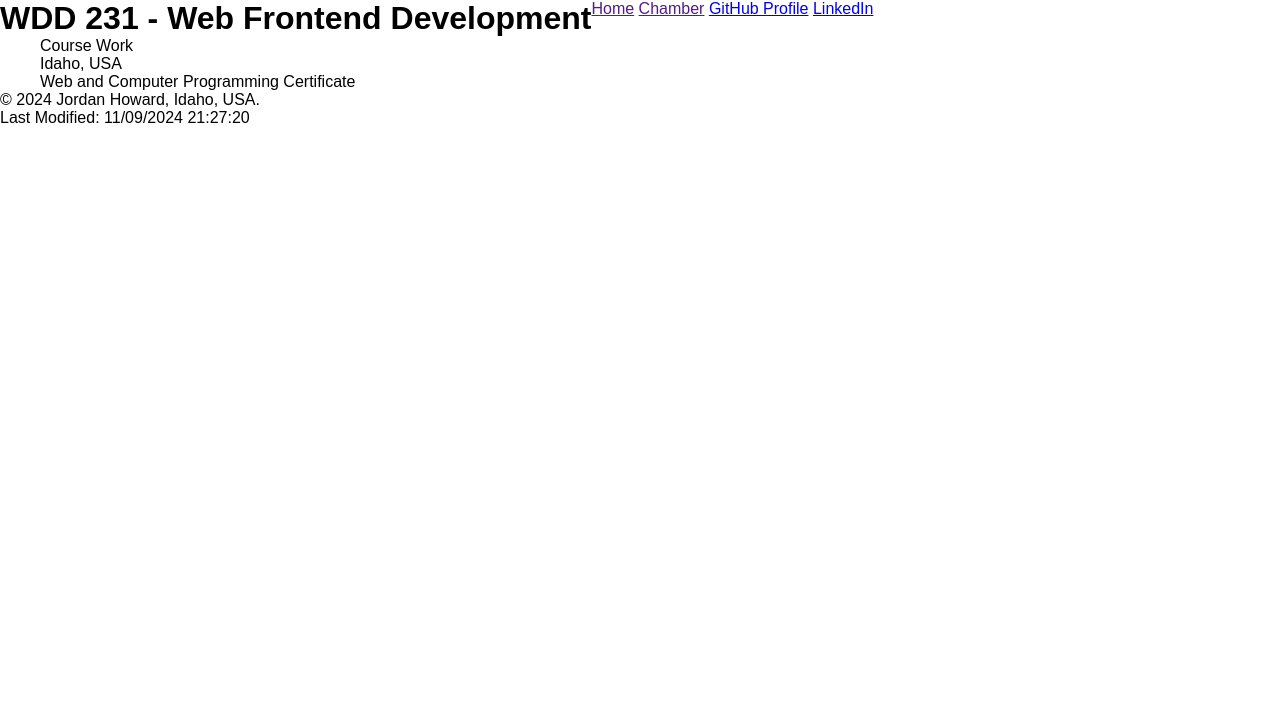
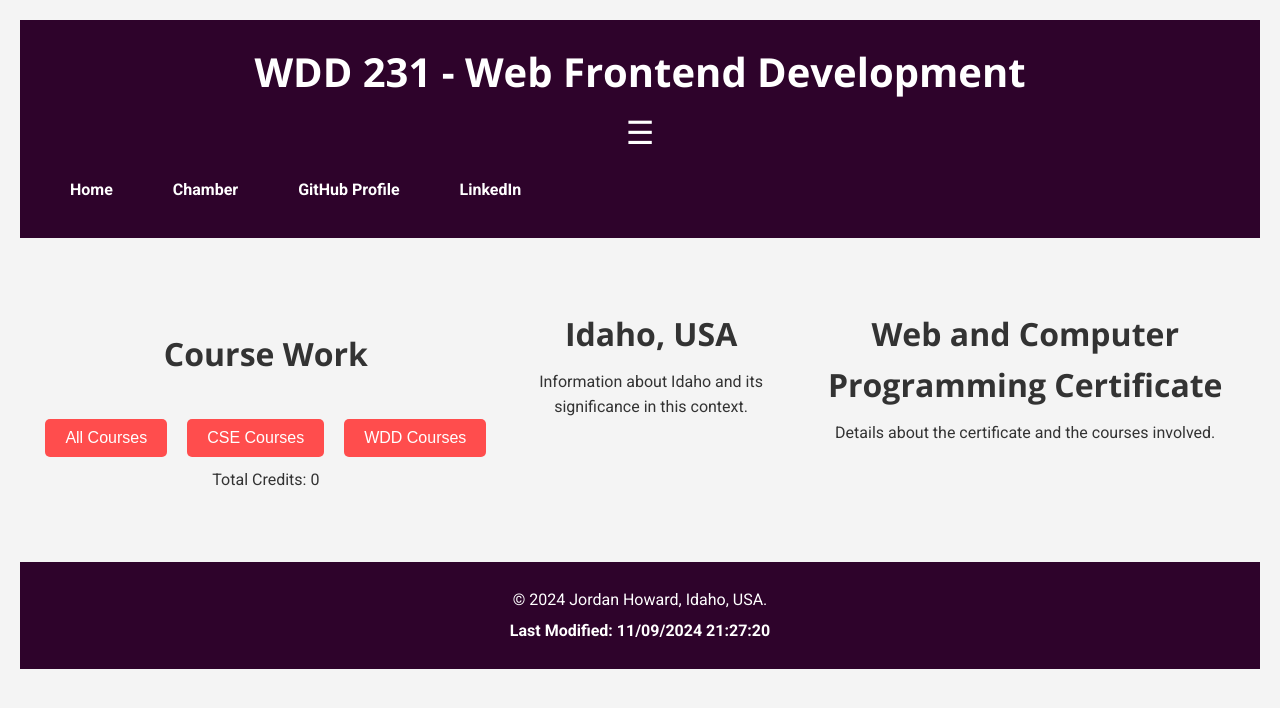
Before and after one commit to Jordanhoward91/wdd231, a plain HTML site: page index.html in a window 1280 px wide. Drawn offline with nearby package versions, Linux system fonts and the light colour scheme.

Commit message:
fixes styles and updated html and JS

```diff
--- a/index.html
+++ b/index.html
@@ -6,36 +6,55 @@
     <title>WDD 231 - Web Frontend Development | Jordan Howard</title>
     <meta name="description" content="WDD 231 - Web Frontend Development | Jordan Howard | Homepage">
     <meta name="author" content="Jordan Howard">
+
+    <!-- Google Fonts -->
     <link href="https://fonts.googleapis.com/css2?family=Roboto:wght@400;700&family=Open+Sans:wght@400;700&display=swap" rel="stylesheet">
 
-     <!-- Google Fonts Preconnect -->
-    <link rel="preconnect" href="https://fonts.googleapis.com">
-    <link rel="preconnect" href="https://fonts.gstatic.com" crossorigin>
-
-    <!-- Google Fonts Stylesheet -->
-    <link href="https://fonts.googleapis.com/css2?family=Roboto:wght@400;700&family=Open+Sans:wght@400;700&display=swap" rel="stylesheet">
-
-
+    <!-- Stylesheets -->
     <link rel="stylesheet" href="styles/index.css">
     <link rel="stylesheet" href="styles/index-large.css">
-    <!-- Reference getdates.js with the defer attribute -->
+
+    <!-- JavaScript with defer -->
     <script src="scripts/getdates.js" defer></script>
+    <script src="scripts/courses.js" defer></script>
 </head>
 <body>
     <header>
         <h1>WDD 231 - Web Frontend Development</h1>
 		<nav>
+			<button id="hamburger-menu" aria-label="Open navigation menu">&#9776;</button>
+			<div id="nav-links">
 				<a href="">Home</a>
 				<a href="">Chamber</a>
 				<a href="https://github.com/Jordanhoward91">GitHub Profile</a>
 				<a href="https://www.linkedin.com/in/jordanhoward91/">LinkedIn</a>
+			</div>
 		</nav>
     </header>
+
     <main>
-		<section>Course Work</section>
-		<section>Idaho, USA</section>
-		<section>Web and Computer Programming Certificate</section>
+        <section id="courses">
+            <h2>Course Work</h2>
+            <div id="course-list"></div>
+            <div class="filters">
+                <button onclick="filterCourses('all')">All Courses</button>
+                <button onclick="filterCourses('CSE')">CSE Courses</button>
+                <button onclick="filterCourses('WDD')">WDD Courses</button>
+            </div>
+            <p>Total Credits: <span id="total-credits">0</span></p>
+        </section>
+
+        <section>
+            <h2>Idaho, USA</h2>
+            <p>Information about Idaho and its significance in this context.</p>
+        </section>
+
+        <section>
+            <h2>Web and Computer Programming Certificate</h2>
+            <p>Details about the certificate and the courses involved.</p>
+        </section>
     </main>
+
     <footer>
         <p>&copy; <span id="currentyear"></span> Jordan Howard, Idaho, USA.</p>
         <p id="lastModified" class="highlight"></p>
--- a/scripts/getdates.js
+++ b/scripts/getdates.js
@@ -1,4 +1,4 @@
-// getdates.js
+// getdates.js (Updated with hamburger menu toggle)
 
 // Get the current year
 var currentYear = new Date().getFullYear();
@@ -11,3 +11,8 @@ document.querySelector("footer p:first-child span").textContent = currentYear;
 
 // Update the last modified date in the footer's second paragraph
 document.getElementById("lastModified").textContent = "Last Modified: " + lastModifiedDate;
+
+// Handle hamburger menu toggle
+document.getElementById("hamburger-menu").addEventListener("click", function() {
+    document.querySelector("nav").classList.toggle("active");
+});
--- a/styles/index-large.css
+++ b/styles/index-large.css
@@ -1,14 +1,59 @@
-/* Styles specific to larger views */
+/* index-large.css (Large Screens) */
+
 @media (min-width: 768px) {
-    main {
-        max-width: 1200px; /* Adjust max-width as needed */
-        margin: 0 auto; /* Center main content horizontally */
+    /* Show desktop navigation */
+    nav {
+        display: block;
+        text-align: center;
     }
 
-    .gallery {
-        display: grid;
-        grid-template-columns: repeat(3, 1fr); /* Three columns layout */
-        gap: 1em;
-        justify-items: center; /* Center items horizontally */
+    #nav-links {
+        display: flex; /* Display horizontally on desktop */
+        position: static;
+        flex-direction: row;
+    }
+
+    #nav-links a {
+        padding: 15px 20px;
+        margin: 0 10px;
+    }
+
+    header h1 {
+        font-size: 2.5rem;
+    }
+
+    main {
+        margin-top: 50px;
+        display: flex;
+        justify-content: space-between;
+        align-items: flex-start;
+    }
+
+    #courses {
+        width: 60%;
+    }
+
+    footer {
+        margin-top: 50px;
+    }
+
+    .filters {
+        display: flex;
+        justify-content: center;
+    }
+
+    .filters button {
+        margin: 10px;
+    }
+
+    /* Ensure course cards are displayed side by side on larger screens */
+    #course-list {
+        display: flex;
+        flex-wrap: wrap;
+        justify-content: flex-start;
+    }
+
+    .course-card {
+        width: 250px;
     }
 }
--- a/styles/index.css
+++ b/styles/index.css
@@ -1,14 +1,157 @@
+/* index.css (Mobile-First) */
+
+/* General Styles */
 * {
-	margin: 0;
-	padding: 0;
-	box-sizing: border-box;
+    margin: 0;
+    padding: 0;
+    box-sizing: border-box;
 }
 
 body {
-	font-family: sans-serif;
+    font-family: 'Roboto', sans-serif;
+    line-height: 1.6;
+    background-color: #f4f4f4;
+    color: #333;
+    padding: 20px;
+}
 
+h1, h2 {
+    font-family: 'Open Sans', sans-serif;
 }
 
 header {
-	display: flex;
+    background-color: #2E032B;
+    color: white;
+    padding: 20px;
+    text-align: center;
 }
+
+header h1 {
+    margin: 0;
+    font-size: 2.5rem;
+}
+
+nav {
+    position: relative;
+    text-align: center;
+}
+
+nav button {
+    font-size: 2rem;
+    background: none;
+    border: none;
+    color: white;
+    cursor: pointer;
+    display: inline-block;
+    padding: 10px;
+}
+
+nav button:focus {
+    outline: none;
+}
+
+#nav-links {
+    display: none; /* Hide links initially on mobile */
+    flex-direction: column;
+    background-color: #2E032B;
+    position: absolute;
+    top: 60px;
+    left: 0;
+    width: 100%;
+}
+
+#nav-links a {
+    padding: 15px;
+    color: white;
+    text-decoration: none;
+    display: block;
+    font-weight: 700;
+}
+
+#nav-links a:hover {
+    background-color: #ff4d4d;
+    border-radius: 5px;
+}
+
+/* Main Content */
+main {
+    margin-top: 30px;
+    text-align: center;
+}
+
+section {
+    margin: 20px 0;
+}
+
+section h2 {
+    font-size: 2rem;
+    margin-bottom: 10px;
+}
+
+footer {
+    background-color: #2E032B;
+    color: white;
+    padding: 20px;
+    text-align: center;
+    margin-top: 30px;
+}
+
+footer p {
+    margin: 5px 0;
+}
+
+footer .highlight {
+    font-weight: bold;
+}
+
+/* Course Section */
+#courses {
+    margin-top: 40px;
+}
+
+#course-list {
+    display: flex;
+    flex-wrap: wrap;
+    justify-content: center;
+}
+
+.course-card {
+    background-color: white;
+    border: 2px solid #ddd;
+    padding: 15px;
+    margin: 10px;
+    border-radius: 8px;
+    box-shadow: 0 4px 6px rgba(0, 0, 0, 0.1);
+    width: 200px;
+    text-align: left;
+}
+
+.course-card.completed {
+    background-color: #d1e7dd;
+    border-color: #155724;
+}
+
+.filters {
+    margin-top: 20px;
+    text-align: center;
+}
+
+.filters button {
+    padding: 10px 20px;
+    margin: 10px;
+    background-color: #ff4d4d;
+    border: none;
+    color: white;
+    cursor: pointer;
+    font-size: 1rem;
+    border-radius: 5px;
+}
+
+.filters button:hover {
+    background-color: #2e032b;
+}
+
+/* Show the menu when the hamburger button is clicked */
+nav.active #nav-links {
+    display: flex; /* Show the links */
+}
```
Lines whose indentation alone changed are shown as unchanged.
